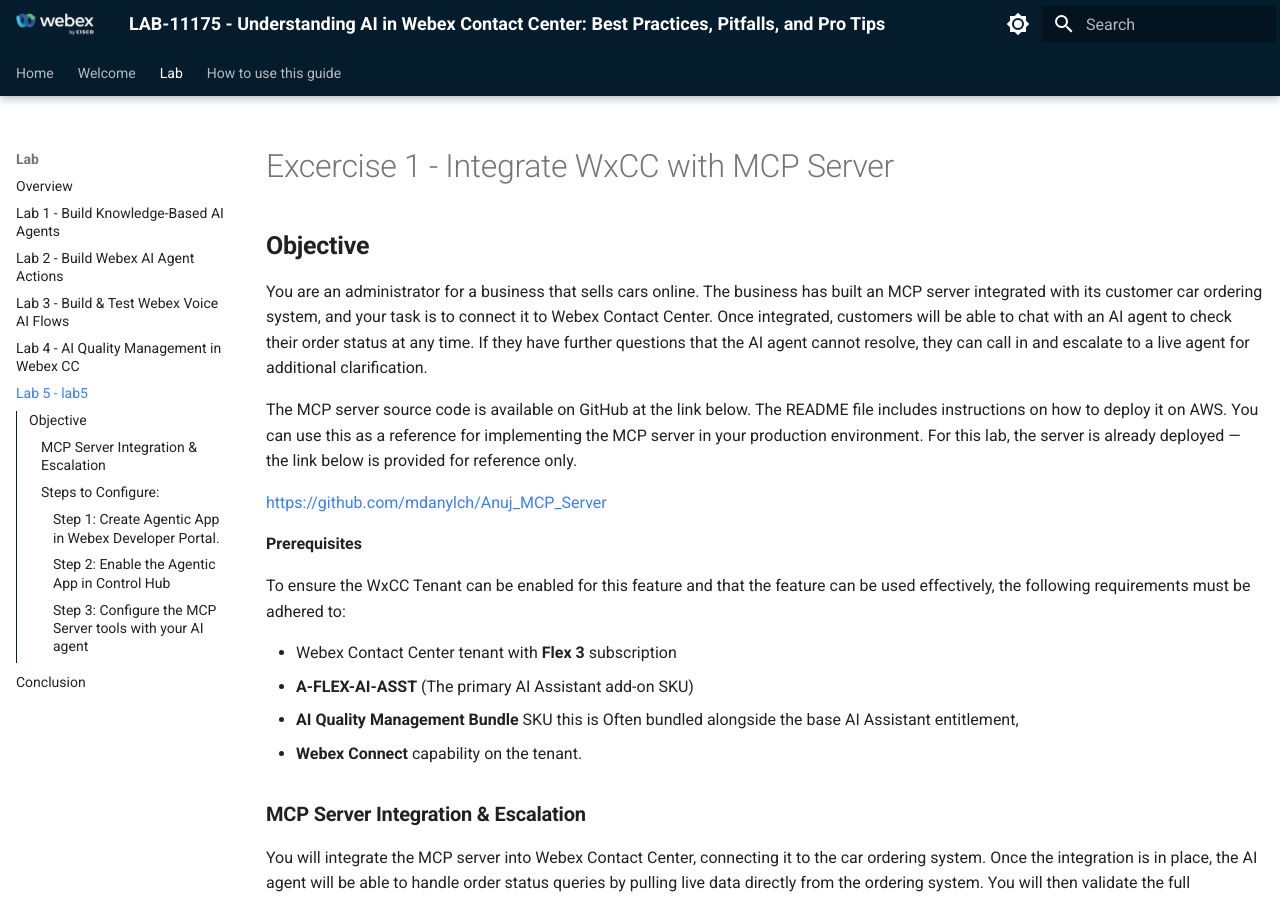
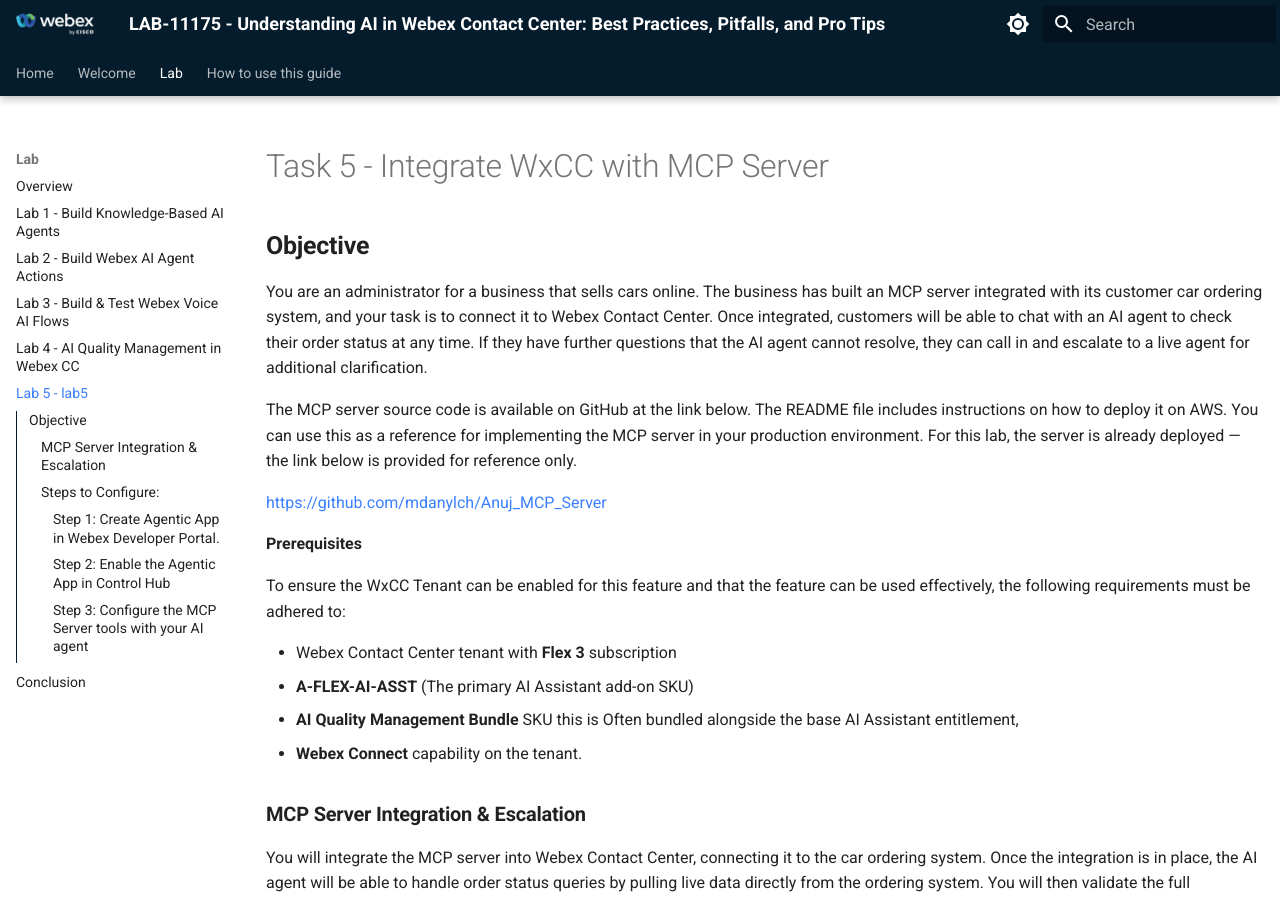
Before and after one commit to WebexCC-SA/LAB-11175, an MkDocs documentation site: the page built from docs/Excercise4.md, in a window 1280 px wide and 900 px high. Built offline with MkDocs 1.6.1 and Material for MkDocs 9.7.7, drawn with Linux system fonts in a browser that asks for light colours.

Commit message:
Update Excercise4.md

```diff
--- a/docs/Excercise4.md
+++ b/docs/Excercise4.md
@@ -1,4 +1,4 @@
-# Excercise 1 - Integrate WxCC with MCP Server
+# Task 5 - Integrate WxCC with MCP Server
 
 ## **Objective**
 
```
